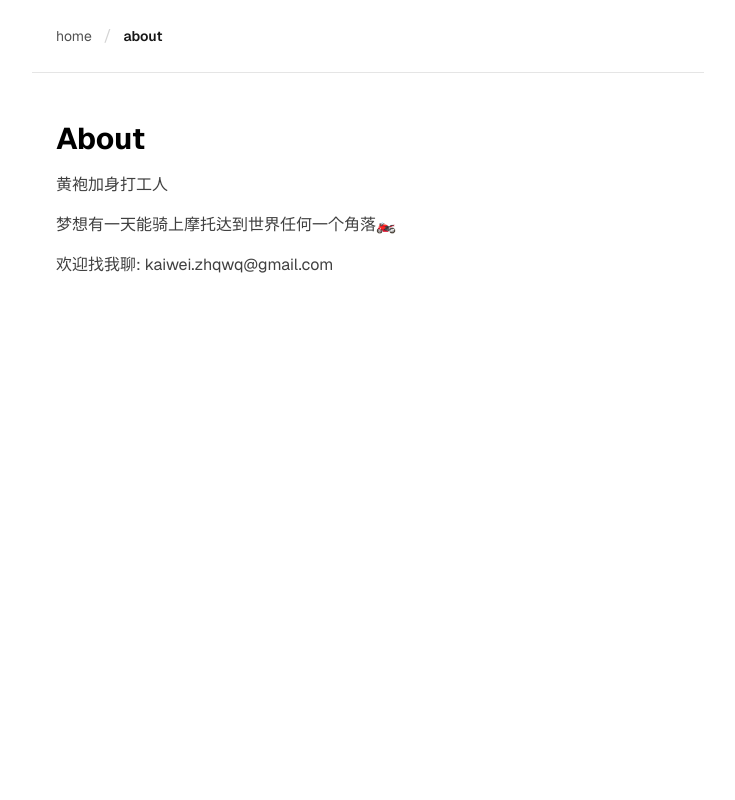
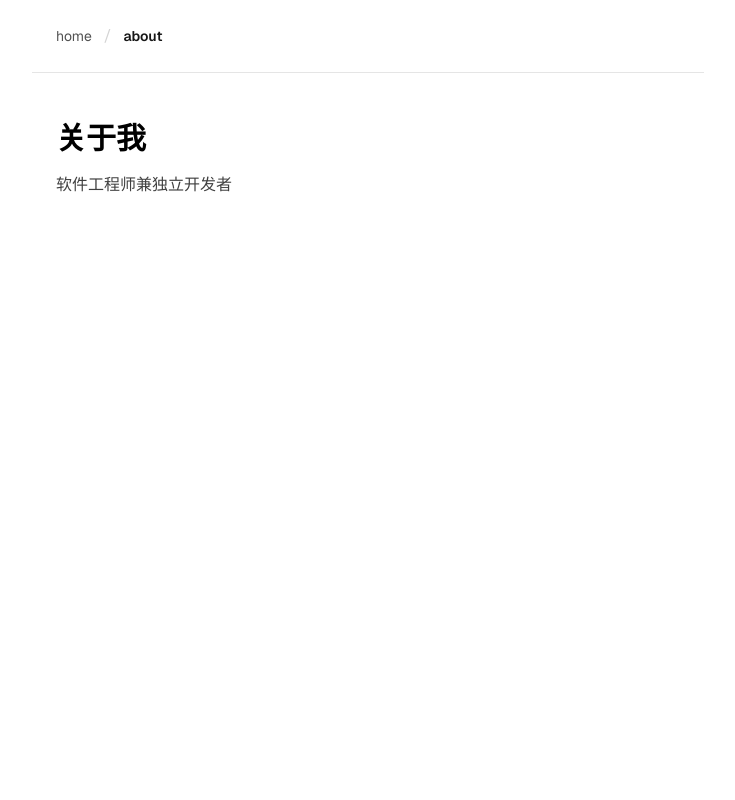
Before and after one commit to kaiwe1/blog, a Next.js app: page /about in a window 1280 px wide. Shown: the top 800 px of the page, without its empty margins (272-1007 px from the left). Built offline with nearby package versions, Linux system fonts and the light colour scheme.

Commit message:
chore: update about page and posts content, remove draft post

```diff
--- a/app/about/page.tsx
+++ b/app/about/page.tsx
@@ -2,11 +2,9 @@ export default function About() {
   return (
     <>
       <main className="max-w-2xl mx-auto px-6 py-12 mb-0">
-        <h1 className="text-3xl font-bold mb-4">About</h1>
+        <h1 className="text-3xl font-bold mb-4">关于我</h1>
         <div className="text-neutral-700 space-y-4">
-          <p>黄袍加身打工人</p>
-          <p>梦想有一天能骑上摩托达到世界任何一个角落🏍️</p>
-          <p>欢迎找我聊: kaiwei.zhqwq@gmail.com</p>
+          <p>软件工程师兼独立开发者</p>
         </div>
       </main>
     </>
--- a/content/posts/one-product-per-week-01-roadmap-sh.mdx
+++ /dev/null
@@ -1,12 +0,0 @@
----
-title: "One Product Per Week #01 | roadmap.sh 产品拆解"
-date: "May 31, 2026"
-excerpt: "为什么 roadmap.sh 能从 side project 成长为月活百万的开发者工具?"
-tags:
-  - "独立开发"
-series:
-  name: "One Product Per Week"
-  order: 1
----
-
-TODO
```
Also changed, not shown: content/posts/hello-world.mdx (+3 -3 lines).
